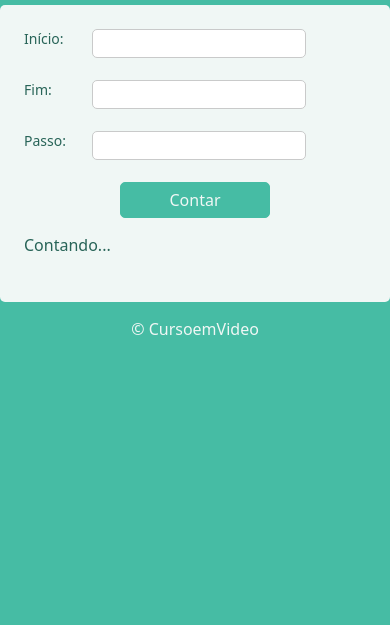
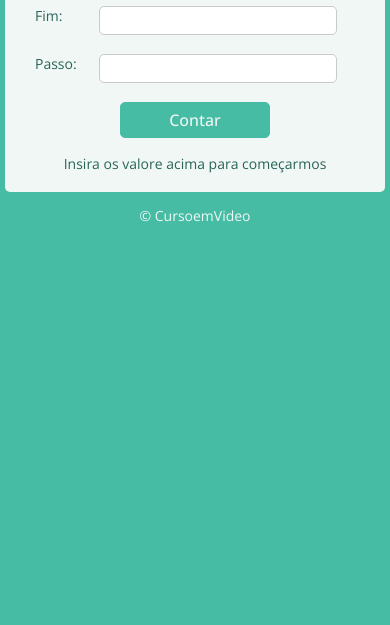
Before and after one commit to deborasous/Contando, a plain HTML site: page index.html in a window 390 px wide. Shown: the part 219-844 px from the top of the page. Drawn offline with nearby package versions, Linux system fonts and the light colour scheme; a web font is replaced by a local one.

Commit message:
adicionando responsividade

```diff
--- a/contar.js
+++ b/contar.js
@@ -9,6 +9,8 @@ function contar(){
         rest.style.color ='#ff0000'
     } else{
         rest.innerHTML ='Contando: <br>'
+        rest.style.textAlign="left"
+
         let init = Number(start.value)
         let fim = Number(end.value)
         let pass = Number(step.value)
@@ -16,7 +18,6 @@ function contar(){
         if(pass <= 0){
             rest.innerHTML = 'A entrada <strong>Passo</strong> deve ser maior que 0'
             rest.style.color ='#ff0000'
-            pass = 1
         }else if(init < fim){
             //CONTAGEM CRESCENTE
             for (let cont = init; cont <= fim; cont += pass){
--- a/index.html
+++ b/index.html
@@ -4,11 +4,9 @@
     <meta charset="UTF-8">
     <meta http-equiv="X-UA-Compatible" content="IE=edge">
     <meta name="viewport" content="width=device-width, initial-scale=1.0">
-    <link rel="preconnect" href="https://fonts.googleapis.com" />
-    <link rel="preconnect" href="https://fonts.gstatic.com" crossorigin />
-    <link
-        href="https: //fonts.googleapis.com/css2? família= Noto+Sans:wght@400;600 & display=swap"
-        rel="stylesheet" />
+    <link rel="preconnect" href="https://fonts.googleapis.com">
+    <link rel="preconnect" href="https://fonts.gstatic.com" crossorigin>
+    <link href="https://fonts.googleapis.com/css2?family=Open+Sans:wght@400;500&display=swap" rel="stylesheet">
 
     <link rel="stylesheet" href="style.css">
     <script src="contar.js"></script>
@@ -36,7 +34,7 @@
                     </div>
                         <input type="button" value="Contar" class="button" onclick="contar()">
                     <div class="res">
-                        Contando...
+                        Insira os valore acima para começarmos
                     </div><br>
                 </form>
             </section>
--- a/style.css
+++ b/style.css
@@ -5,33 +5,29 @@
     --color-txt-body: #f0f7f5;
     --color-grey: #c9caca;
 
-    --font-title: 600 2rem 'Noto Sans', sans-serif;
-    --font-body: 500 1rem 'Noto Sans', sans-serif;
-    --font-small: 400 0.875rem 'Noto Sans', sans-serif;
+    --font-title: 600 max(1.75rem, 3vw) 'Open Sans', sans-serif;
+    --font-body: 500 max(1rem, 1vw) 'Open Sans', sans-serif;
+    --font-small: 400 0.875rem 'Open Sans', sans-serif;
 }
 
 body {
     margin: 0;
     padding: 0;
-    font: var(--font-body);
+    font: var(--font-small);
     background: var(--color-bg);
     color: var(--color-txt-body);
     text-align: center;
 }
 
 header h1{
-    margin-top: 10rem;
-    font: var(--font-title)
-}
-
-#conteiner {
-    display: flex;
+    margin-top: 5rem;
+    font: var(--font-title);
 }
 
 #conteiner .bg {
     background: var(--color-txt-body);
-    width: 350px;
-    padding: 24px;
+    width: 20rem;
+    padding: 40px 30px 0 30px;
     color: var(--color-text);
     margin: auto;
     border-radius: 5px;
@@ -39,7 +35,12 @@ header h1{
 
 #conteiner .grid {
     display: grid;
-    grid-template-columns: 20% 80%
+    grid-template-columns: 20% 80%;
+}
+
+#conteiner label {
+    text-align: left;
+    justify-content: center;
 }
 
 #conteiner input {
@@ -47,14 +48,8 @@ header h1{
     border: solid 1px var(--color-grey);
 }
 
-#conteiner label {
-    text-align: left;
-    justify-content: center;
-    font: var(--font-small);
-}
-
 #conteiner .lb {
-    width: 200px;
+    width: 14rem;
     border-radius: 5px;
     padding: 6px;
 }
@@ -79,5 +74,4 @@ header h1{
 
 #conteiner .res {
     margin-top: 1rem;
-    text-align: left;
 }
```
